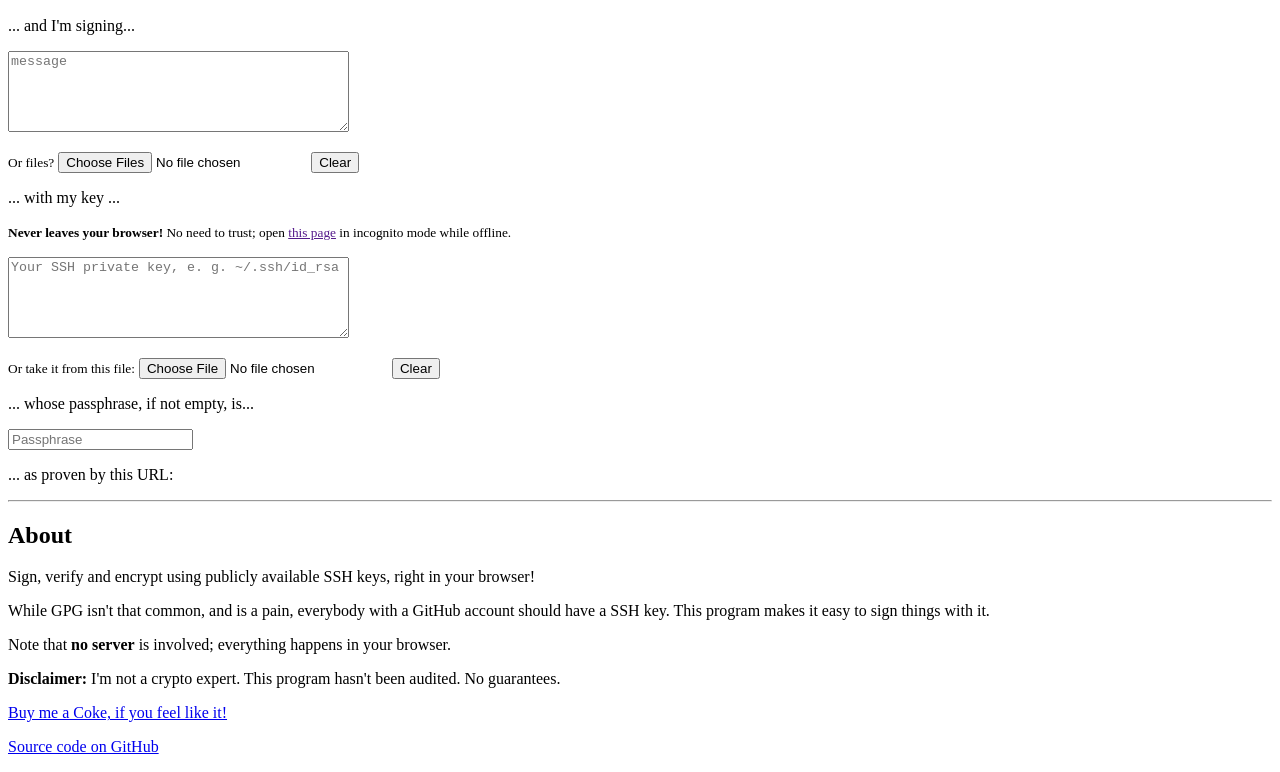
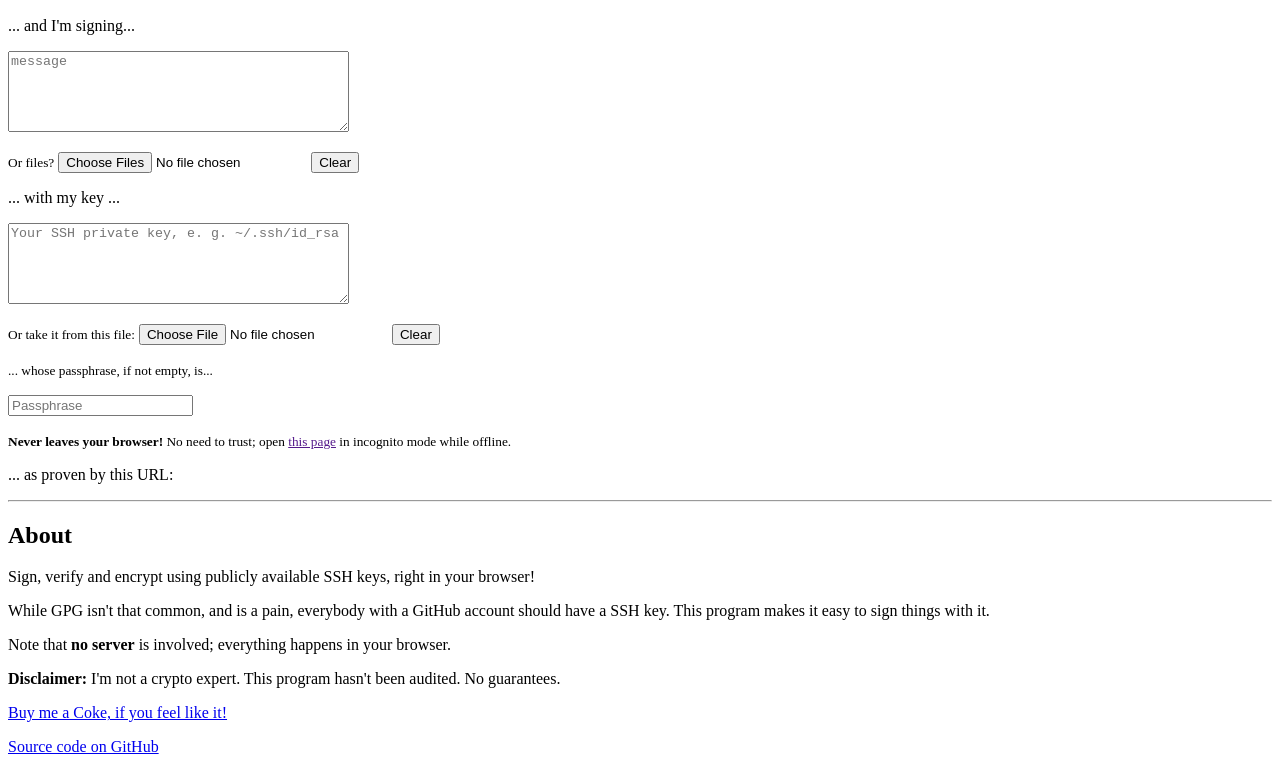
Before and after one commit to tcard/sshign.tcardenas.me, a plain HTML site: page index.html in a window 1280 px wide. Shown: the part 818-1590 px from the top of the page. Drawn offline with Linux system fonts and the light colour scheme; no server answers.

Commit message:
Move "never leaves your browser" note under the inputs.

```diff
--- a/index.html
+++ b/index.html
@@ -61,15 +61,15 @@
 
 <p>... with my key ...</p>
 
-<p><small><strong>Never leaves your browser!</strong> No need to trust; open <a href="">this page</a> in incognito mode while offline.</small></p>
-
 <textarea id="sign-key" placeholder="Your SSH private key, e. g. ~/.ssh/id_rsa" autocomplete="off" rows="5" cols="40"></textarea>
 
 <p><small>Or take it from this file:</small> <input type="file" id="sign-key-file"><button onclick="clearFileInput(event)">Clear</button></p>
 
-<p>... whose passphrase, if not empty, is...</p>
+<p><small>... whose passphrase, if not empty, is... </small></p>
 
 <p><input type="password" placeholder="Passphrase" id="sign-passphrase"></p>
+
+<p><small><strong>Never leaves your browser!</strong> No need to trust; open <a href="">this page</a> in incognito mode while offline.</small></p>
 
 <p>... as proven by this URL:</p>
 
```
